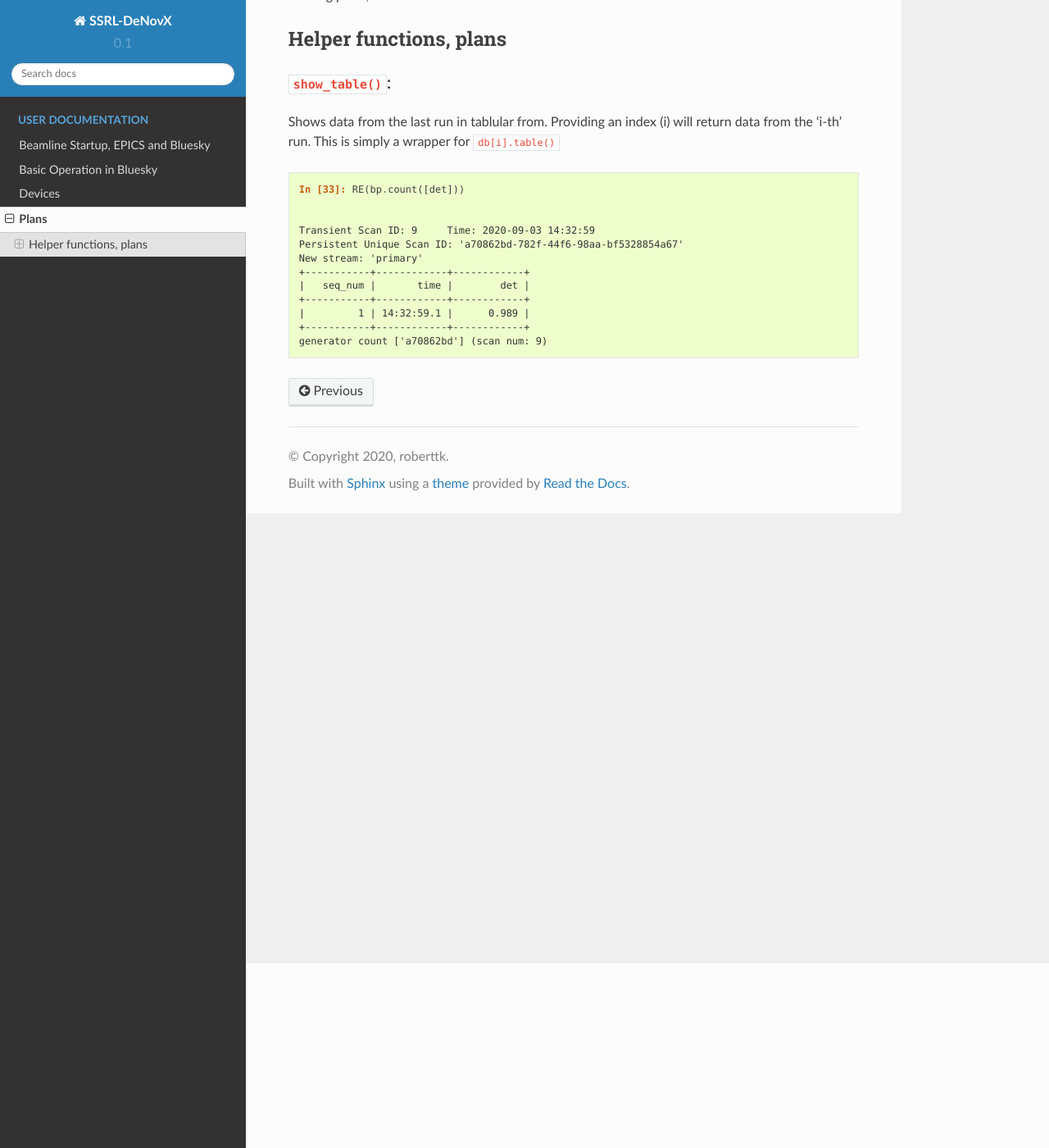
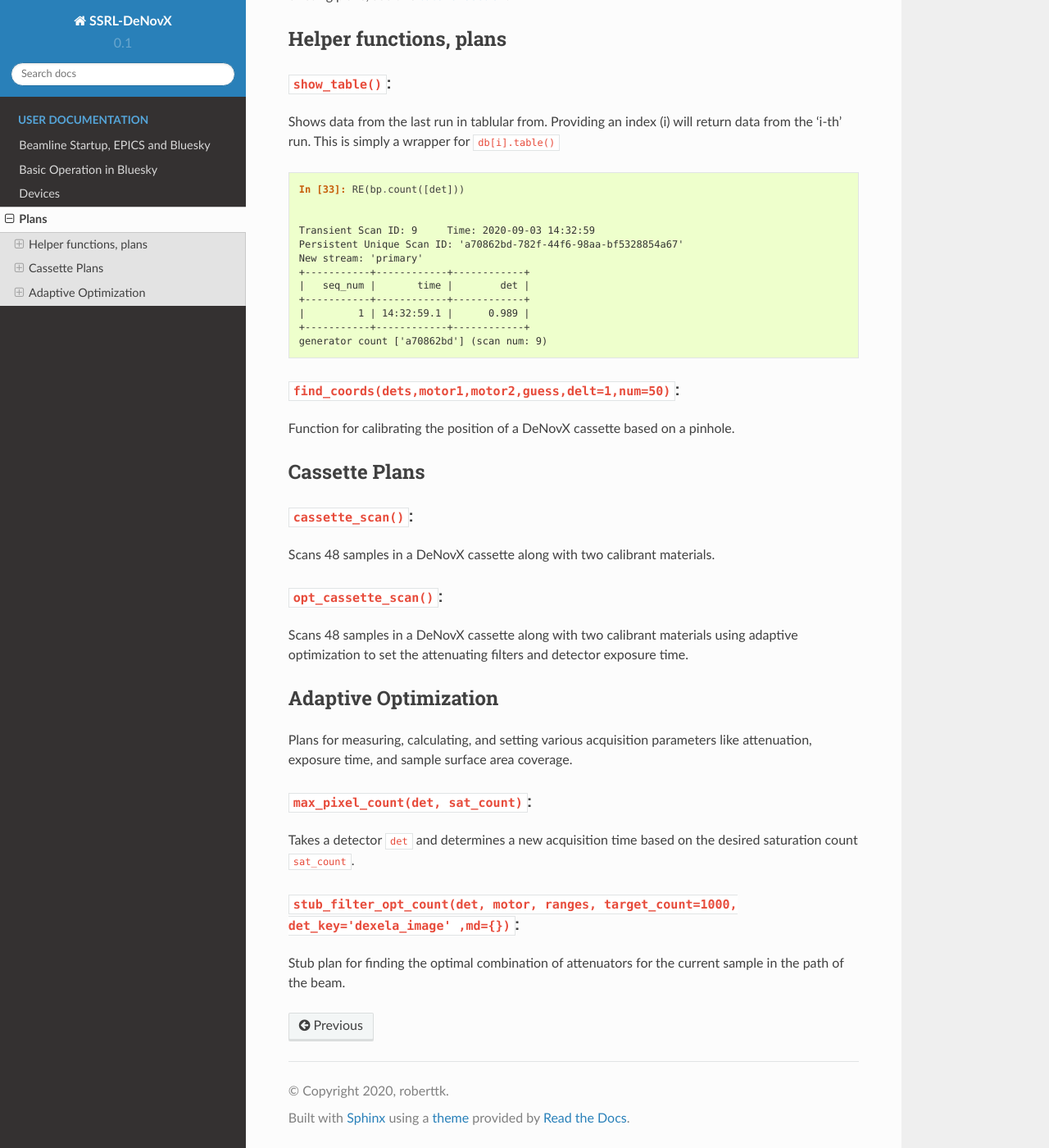
Before and after one commit to tangkong/SSRL-DeNovX, a Sphinx documentation site: the page built from docs/source/plans.rst, in a window 1280 px wide and 1400 px high, scrolled down 225 px. Shown: the whole window at 82% size. Built offline with Sphinx 7.4.7 and the Read the Docs theme 2.0.0, drawn with Linux system fonts in a browser that asks for light colours; pages that are not in the unit, such as notebooks, are missing from menus.

Commit message:
Updated documentation. Full first draft of the devices documentation. Started to flesh out the plans and startup doc pages as well.

```diff
--- a/docs/source/beamline-startup.rst
+++ b/docs/source/beamline-startup.rst
@@ -15,3 +15,6 @@ be started to render the beamline operational.
 
 To start up EPICS, the IOCs (Input-Output Controllers) must be started.  Each
 set of devices has its own IOC
+
+Each device (see 'Devices' page for more information) used at SSRL Beamline 10-2a will have a unique address that needs
+to be defined in the bluesky ipython profile. Once defined, the devices should be loaded on startup.
--- a/docs/source/plans.rst
+++ b/docs/source/plans.rst
@@ -33,3 +33,34 @@ will return data from the 'i-th' run.  This is simply a wrapper for ``db[i].tabl
     |         1 | 14:32:59.1 |      0.989 |
     +-----------+------------+------------+
     generator count ['a70862bd'] (scan num: 9)
+
+
+``find_coords(dets,motor1,motor2,guess,delt=1,num=50)``:
+--------------------------------------------------------
+Function for calibrating the position of a DeNovX cassette based on a pinhole.
+
+Cassette Plans
+===============
+
+``cassette_scan()``:
+--------------------
+Scans 48 samples in a DeNovX cassette along with two calibrant materials.
+
+``opt_cassette_scan()``:
+--------------------
+Scans 48 samples in a DeNovX cassette along with two calibrant materials using adaptive optimization to set the
+attenuating filters and detector exposure time.
+
+
+Adaptive Optimization
+=====================
+Plans for measuring, calculating, and setting various acquisition parameters like attenuation, exposure time, and
+sample surface area coverage.
+
+``max_pixel_count(det, sat_count)``:
+------------------------------------
+Takes a detector ``det`` and determines a new acquisition time based on the desired saturation count ``sat_count``.
+
+``stub_filter_opt_count(det, motor, ranges, target_count=1000, det_key='dexela_image' ,md={})``:
+-----------------------------------
+Stub plan for finding the optimal combination of attenuators for the current sample in the path of the beam.
```
Also changed, not shown: docs/source/devices.rst (+7 -1 lines), docs/source/visualization.rst (line endings or trailing spaces), 3 other files.
